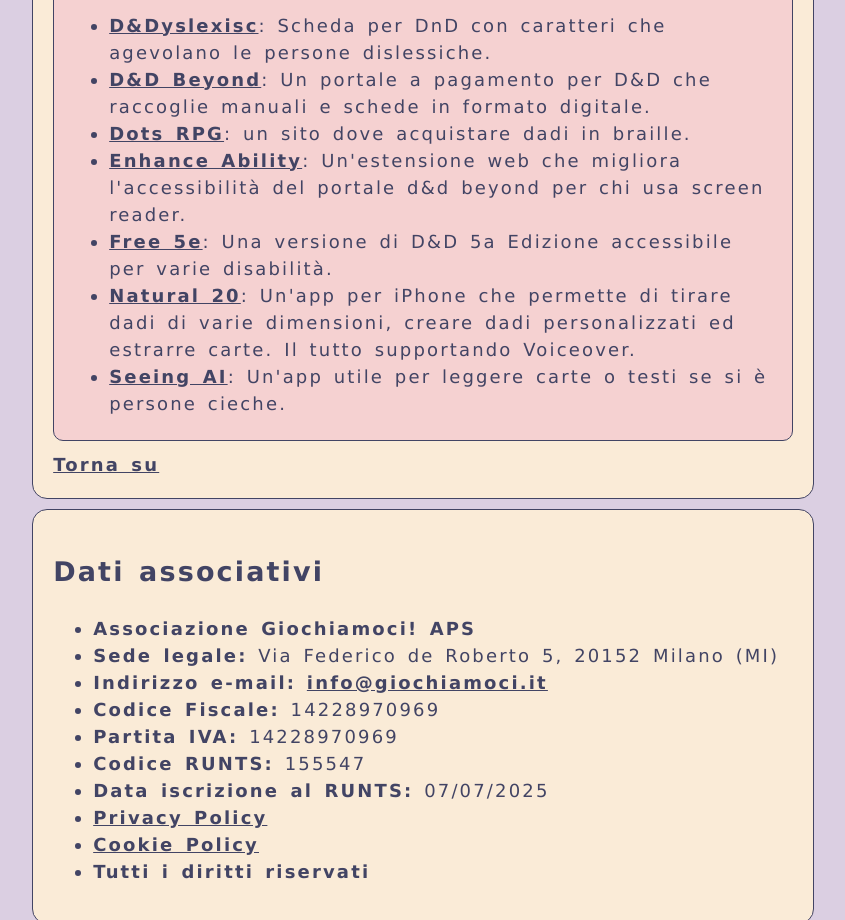
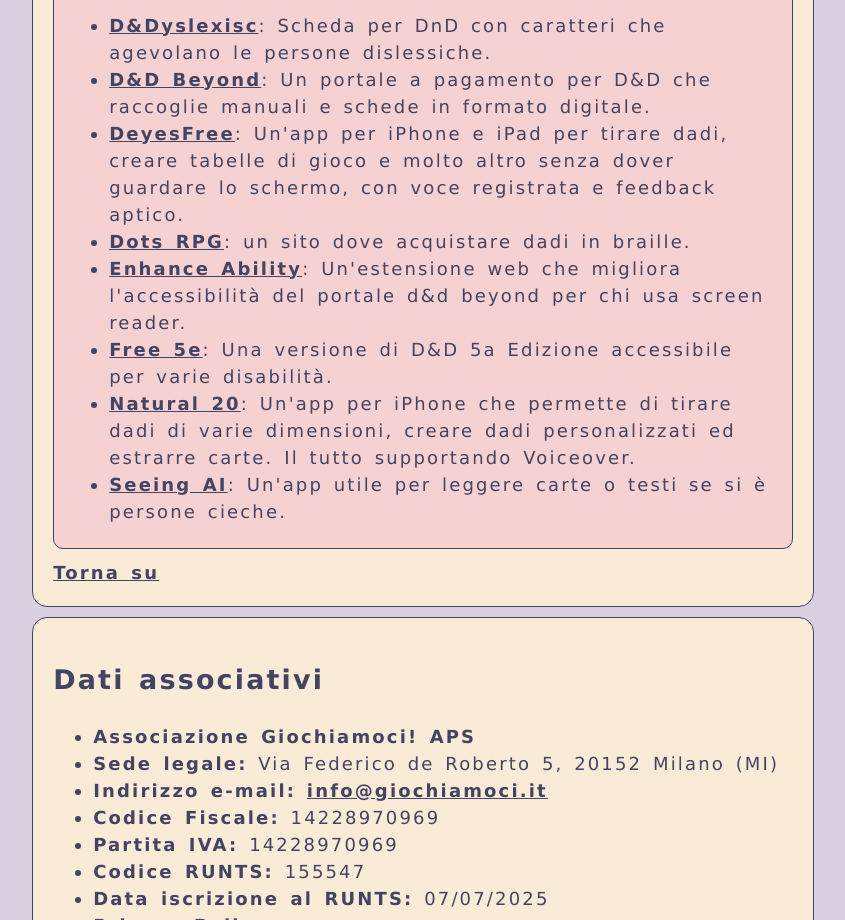
Before and after one commit to Zaknir/Giochiamoci_Prove, a plain HTML site: page giochi-di-ruolo.html in a window 1280 px wide. Shown: the part 940-1860 px from the top of the page, without its empty margins (217-1062 px from the left). Drawn offline with Linux system fonts and the light colour scheme.

Commit message:
add deyes free

```diff
--- a/giochi-di-ruolo.html
+++ b/giochi-di-ruolo.html
@@ -23,6 +23,7 @@
                 <ul>
                     <li><a href="https://drive.google.com/drive/folders/1buyioIUD6pAOvXiOCrmr_QDu6ksFH5wl">D&Dyslexisc</a>: Scheda per DnD con caratteri che agevolano le persone dislessiche.</li>
                     <li><a href="https://www.dndbeyond.com/en?srsltid=AfmBOopETAZXB0GQRRQuvl-zyAED7y3pEITwJ6pnYr7pGZTQRXldt-Hj">D&D Beyond</a>: Un portale a pagamento per D&D che raccoglie manuali e schede in formato digitale.</li>
+                    <li><a href="https://apps.apple.com/app/id1551470604">DeyesFree</a>: Un'app per iPhone e iPad per tirare dadi, creare tabelle di gioco e molto altro senza dover guardare lo schermo, con voce registrata e feedback aptico.</li>
                     <li><a href="https://www.dieharddice.com/collections/dots-rpg-project">Dots RPG</a>: un sito dove acquistare dadi in braille.</li>
                     <li><a href="https://chromewebstore.google.com/detail/kghelpgekkgankomahhpjcelnhndeinc?utm_source=item-share-cp">Enhance Ability</a>: Un'estensione web che migliora l'accessibilità del portale d&d beyond per chi usa screen reader.</li>
                     <li><a href="https://wyrmworkspublishing.com/free5e/">Free 5e</a>: Una versione di D&D 5a Edizione accessibile per varie disabilità.</li>
```
